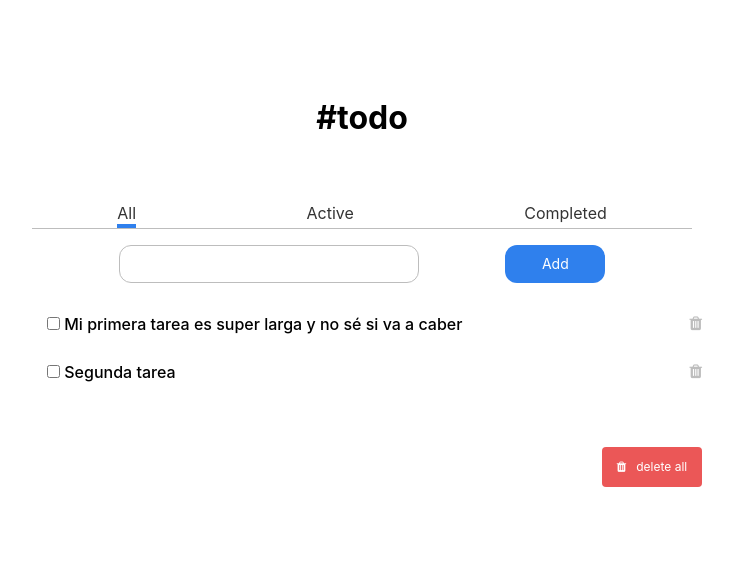
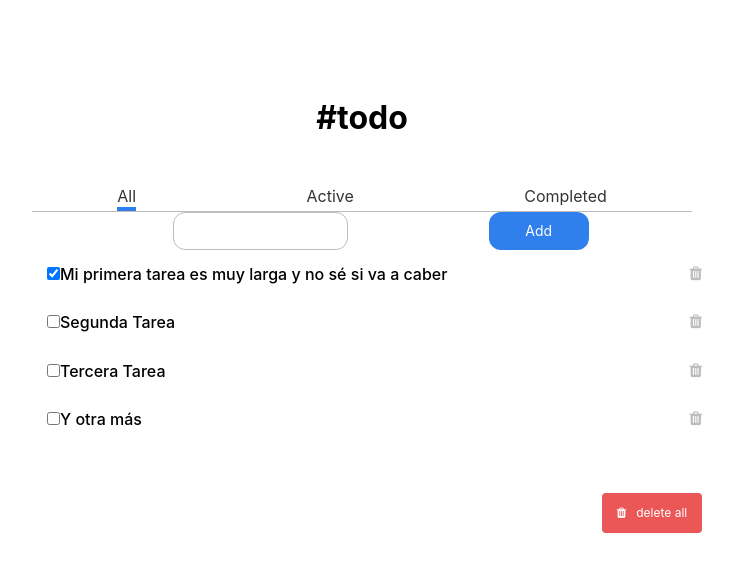
Before and after one commit to LauraMoreaux/Challenge_1, a React (Create React App) app: page / in a window 1280 px wide. Shown: the top 572 px of the page, without its empty margins (278-1011 px from the left). Built offline with nearby package versions, Linux system fonts and the light colour scheme.

Commit message:
Task components added and first props

```diff
--- a/src/App.js
+++ b/src/App.js
@@ -1,6 +1,15 @@
 import '../src/stylesheets/_index.scss';
+import ListTasks from './components/ListTasks';
 
 function App() {
+
+  const data = [
+    { id: 'task-1', name: "Mi primera tarea es muy larga y no sé si va a caber", completed: true },
+    { id: 'task-2', name: "Segunda Tarea", completed: false },
+    { id: 'task-3', name: "Tercera Tarea", completed: false },
+    { id: 'task-4', name: "Y otra más", completed: false },
+  ];
+
   return (
     <div className="app">
       <header className="app__header">
@@ -11,25 +20,20 @@ function App() {
             <nav className="filters">
               <ul className="filters__list">
                 <li className="li__underlined">All</li>
-                <li>Active</li>
-                <li>Completed</li>
+                <li className="">Active</li>
+                <li className="">Completed</li>
               </ul>
             </nav>
             <div className="inputBox">
               <form className="inputBox__form">
-                {/* <label className="inputBox__form__title"> */}
+                <label className="inputBox__form__title">
                 <input className="inputBox__form__box" type="text" name="Add other task" />
-                {/* </label> */}
+                </label>
                 <button className="inputBox__form__btn"type="submit">Add</button>
               </form>
             </div>
             <main>
-              <ul className="taskList">
-                <li className="taskList__li"> <input type="checkbox" /> <span>Mi primera tarea es super larga y no sé si va a caber</span>
-                <i className="fa task__fa fa-trash"></i></li>
-                <li className="taskList__li"> <input type="checkbox" /> <span>Segunda tarea</span>
-                <i className="fa task__fa fa-trash"></i></li>
-              </ul>
+                <ListTasks tasks={data}/>
               <span className="box__delete__btn">
                 <button className="delete__btn" type="submit"> <i className="fa delete__task fa-trash"></i>delete all</button>
               </span>
--- a/src/components/filters.js
+++ b/src/components/filters.js
@@ -0,0 +1,4 @@
+// import React from 'react';
+
+
+// export default filters;
--- a/src/components/listTasks.js
+++ b/src/components/listTasks.js
@@ -0,0 +1,14 @@
+import React from 'react';
+import '../stylesheets/_index.scss';
+import TaskCard from './TaskCard';
+
+function ListTasks(props) {
+    const dataList = props.tasks.map(task => <TaskCard name={task.name} completed={task.completed} id={task.id}/>);
+    return (
+        <ul className="taskList">
+            {dataList}
+        </ul>
+    );
+}
+
+export default ListTasks;
--- a/src/components/taskCard.js
+++ b/src/components/taskCard.js
@@ -0,0 +1,15 @@
+import React from 'react';
+import '../stylesheets/_index.scss';
+
+function TaskCard (props) {
+    return (
+        <li className="taskList__li">
+            <input type="checkbox" defaultChecked={props.completed} id={props.id}/>
+            <label htmlFor={props.id}>{props.name}</label>
+            <i className="fa task__fa fa-trash"></i>
+        </li>
+    );
+
+}
+
+export default TaskCard;
--- a/src/index.js
+++ b/src/index.js
@@ -2,7 +2,6 @@ import React from 'react';
 import ReactDOM from 'react-dom';
 import './stylesheets/_index.scss';
 import App from './App';
-import reportWebVitals from './reportWebVitals';
 
 ReactDOM.render(
   <React.StrictMode>
@@ -10,5 +9,3 @@ ReactDOM.render(
   </React.StrictMode>,
   document.getElementById('root')
 );
-
-reportWebVitals();
--- a/src/reportWebVitals.js
+++ /dev/null
@@ -1,13 +0,0 @@
-const reportWebVitals = onPerfEntry => {
-  if (onPerfEntry && onPerfEntry instanceof Function) {
-    import('web-vitals').then(({ getCLS, getFID, getFCP, getLCP, getTTFB }) => {
-      getCLS(onPerfEntry);
-      getFID(onPerfEntry);
-      getFCP(onPerfEntry);
-      getLCP(onPerfEntry);
-      getTTFB(onPerfEntry);
-    });
-  }
-};
-
-export default reportWebVitals;
```
Also changed, not shown: src/setupTests.js (deleted, +0 -5 lines), 1 other file (tests, documents, lock files or other folders).
